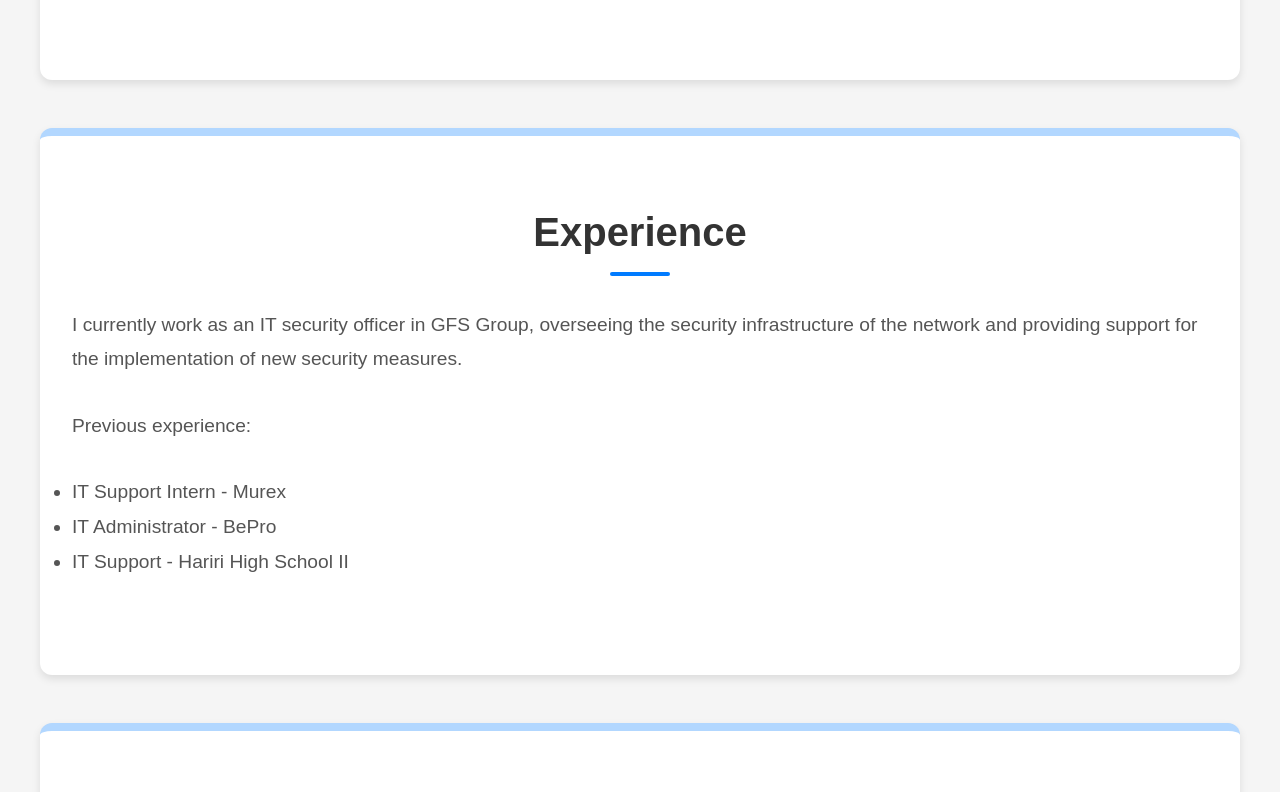
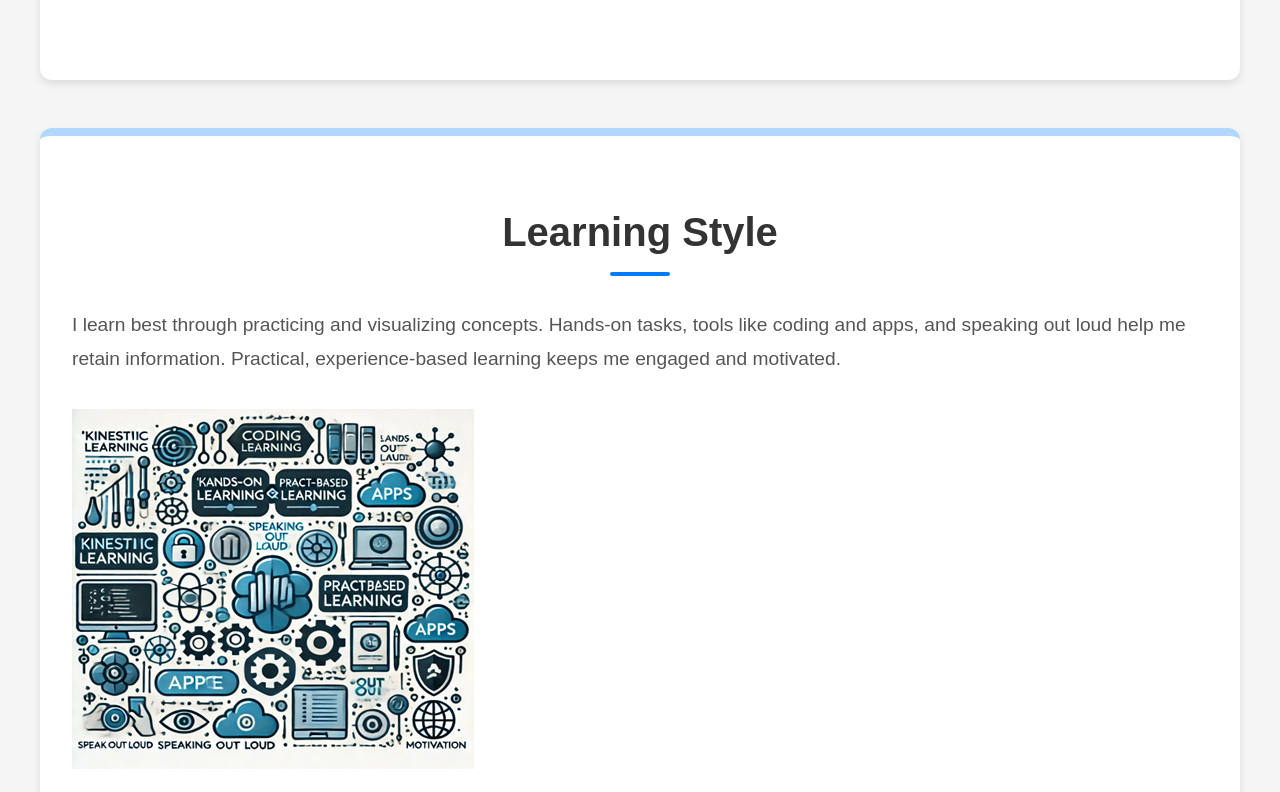
Before and after one commit to Rabih21/Portfolio, a plain HTML site: page index.html in a window 1280 px wide. Shown: the part 1100-1892 px from the top of the page. Drawn offline with Linux system fonts and the light colour scheme.

Commit message:
Update index.html

```diff
--- a/index.html
+++ b/index.html
@@ -41,6 +41,13 @@
         <p>
             I'm a senior student majoring in ICT. I'm seeking a learning and challenging environment in a professional organization where I can enhance my knowledge, skills, and abilities in conjunction with the organization’s goals. A self-motivated achiever with an ability to plan and execute. References available upon request.
         </p>
+    </section>
+
+    <section id="Learning_Style">
+        <h2>Learning Style</h2>
+        <p>I learn best through practicing and visualizing concepts. Hands-on tasks, tools like coding and apps, and speaking out loud help me retain information. Practical, experience-based learning keeps me engaged and motivated.</p>
+        <img src="Learning Style Graph.png" class="learning_style">
+
     </section>
 
     <!-- Experience Section -->
```
